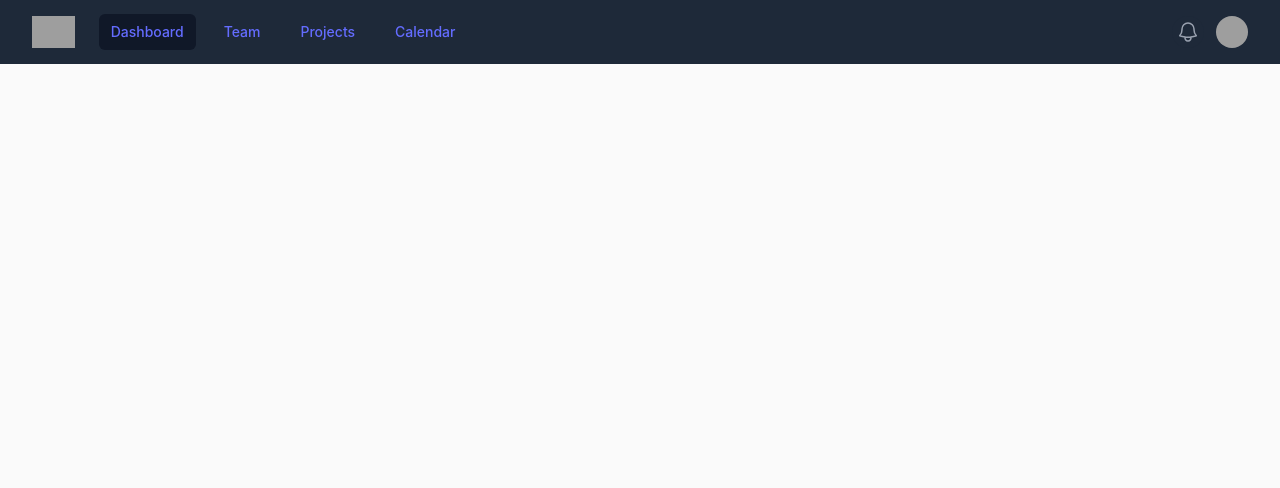
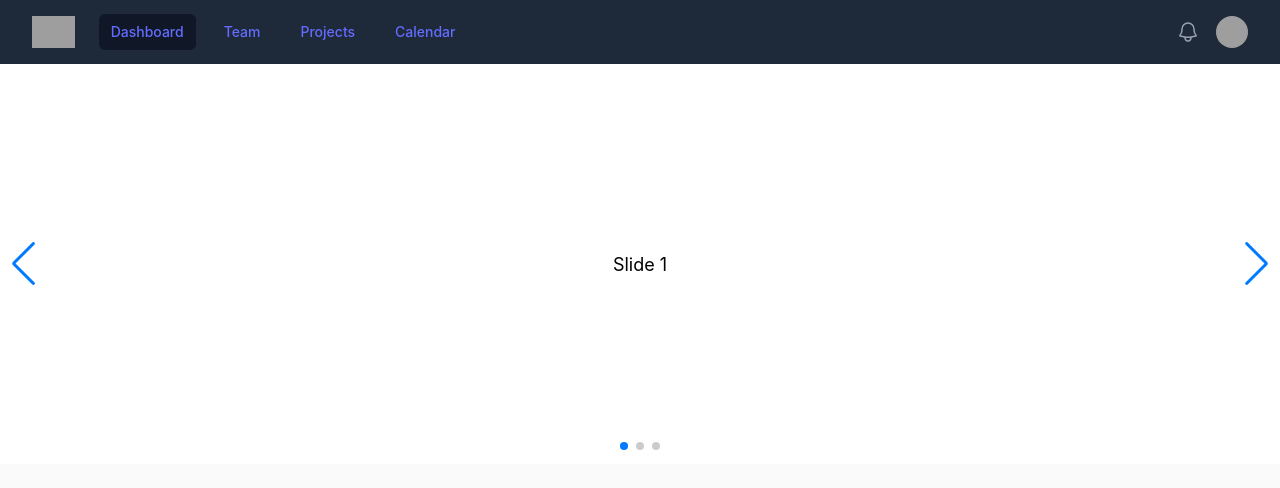
Before and after one commit to jessiicasantos/j-react-store, a React (Vite) app: page / in a window 1280 px wide. Shown: the top 488 px of the page. Built offline with nearby package versions, Linux system fonts and the light colour scheme; grey boxes are pictures that could not be loaded.

Commit message:
Added Swiper

```diff
--- a/package.json
+++ b/package.json
@@ -14,7 +14,8 @@
     "@heroicons/react": "^2.2.0",
     "@tailwindcss/vite": "^4.0.4",
     "react": "^18.3.1",
-    "react-dom": "^18.3.1"
+    "react-dom": "^18.3.1",
+    "swiper": "^11.2.2"
   },
   "devDependencies": {
     "@eslint/js": "^9.17.0",
--- a/src/App.tsx
+++ b/src/App.tsx
@@ -1,10 +1,12 @@
 import './App.css'
+import MainSwiper from './components/MainSwiper/MainSwiper'
 import Navbar from './components/Navbar'
 
 function App() {
   return (
     <div className="container">
       <Navbar />
+      <MainSwiper />
     </div>
   )
 }
--- /dev/null
+++ b/src/components/MainSwiper/MainSwiper.tsx
@@ -0,0 +1,34 @@
+// import required modules
+import { Navigation, Pagination, Mousewheel, Keyboard } from 'swiper/modules';
+// Import Swiper React components
+import { Swiper, SwiperSlide } from 'swiper/react';
+
+// Import Swiper styles
+import '../../../node_modules/swiper/swiper.scss';
+import '../../../node_modules/swiper/modules/navigation.scss';
+import '../../../node_modules/swiper/modules/pagination.scss';
+
+import './styles.css';
+
+const MainSwiper = () => {
+  return (
+    <Swiper
+      slidesPerView={1}
+      spaceBetween={30}
+      loop={true}
+      grabCursor={true}
+      pagination={{
+        clickable: true,
+      }}
+      navigation={true}
+      modules={[Pagination, Navigation]}
+      className="mainSwiper"
+    >
+      <SwiperSlide>Slide 1</SwiperSlide>
+      <SwiperSlide>Slide 2</SwiperSlide>
+      <SwiperSlide>Slide 3</SwiperSlide>
+    </Swiper>
+  );
+};
+
+export default MainSwiper;
--- /dev/null
+++ b/src/components/MainSwiper/styles.css
@@ -0,0 +1,22 @@
+.mainSwiper {
+    width: 100%;
+    height: 50vh;
+}
+
+.mainSwiper .swiper-slide {
+    text-align: center;
+    font-size: 18px;
+    background: #fff;
+
+    /* Center slide text vertically */
+    display: flex;
+    justify-content: center;
+    align-items: center;
+}
+
+.mainSwiper .swiper-slide img {
+    display: block;
+    width: 100%;
+    height: 100%;
+    object-fit: cover;
+}
```
Also changed, not shown: 1 other file (tests, documents, lock files or other folders).
